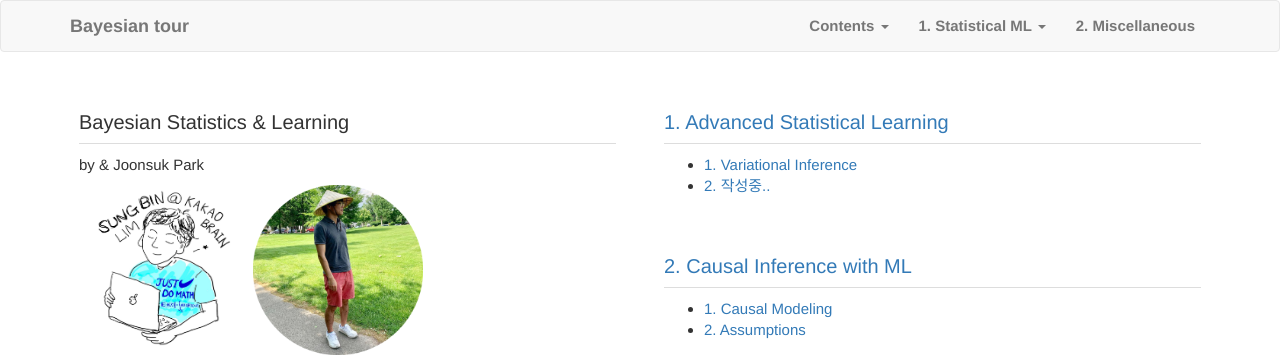
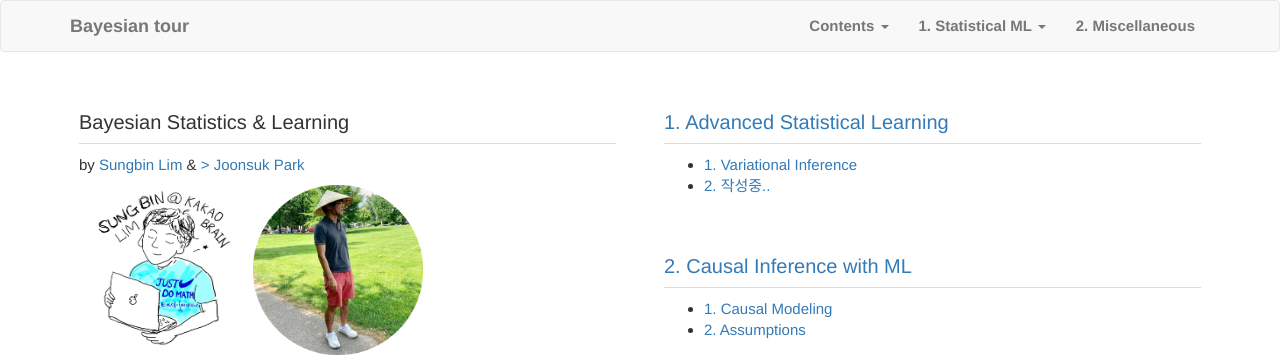
Before and after one commit to bayestour/blog, a Jekyll site: the page built from index.html, in a window 1280 px wide. Shown: the top 357 px of the page. Built offline with Jekyll 4.4.1, drawn with Linux system fonts in a browser that asks for light colours; nearby versions of some CDN libraries; library files that are not in the unit come from our copies; the list of posts is cut into pages by our own code.

Commit message:
Update index.html

```diff
--- a/index.html
+++ b/index.html
@@ -11,7 +11,7 @@ title: Bayesian tour
   <div class="col-sm-12 col-md-6">
     <div class="well-sm">
       <h3>Bayesian Statistics & Learning</h3>
-      <p> by <a href="https://www.facebook.com/sungbin87" target="_blank"><Sungbin Lim></a> & Joonsuk Park</p>
+      <p> by <a href="https://www.facebook.com/sungbin87" target="_blank">Sungbin Lim</a> & <a href="https://www.facebook.com/joonsuk.park.5" target="_blank"></ahref>> Joonsuk Park</a></p>
       <p>
  	      <a href="https://www.facebook.com/sungbin87" target="_blank"><img src="{{site.baseurl}}/profile_00.jpg" width=170 height=170 border="0"></a>
         <a href="https://www.facebook.com/joonsuk.park.5" target="_blank"><img src="{{site.baseurl}}/jspark.png" width=170 height=170 border="0"></a>
```
